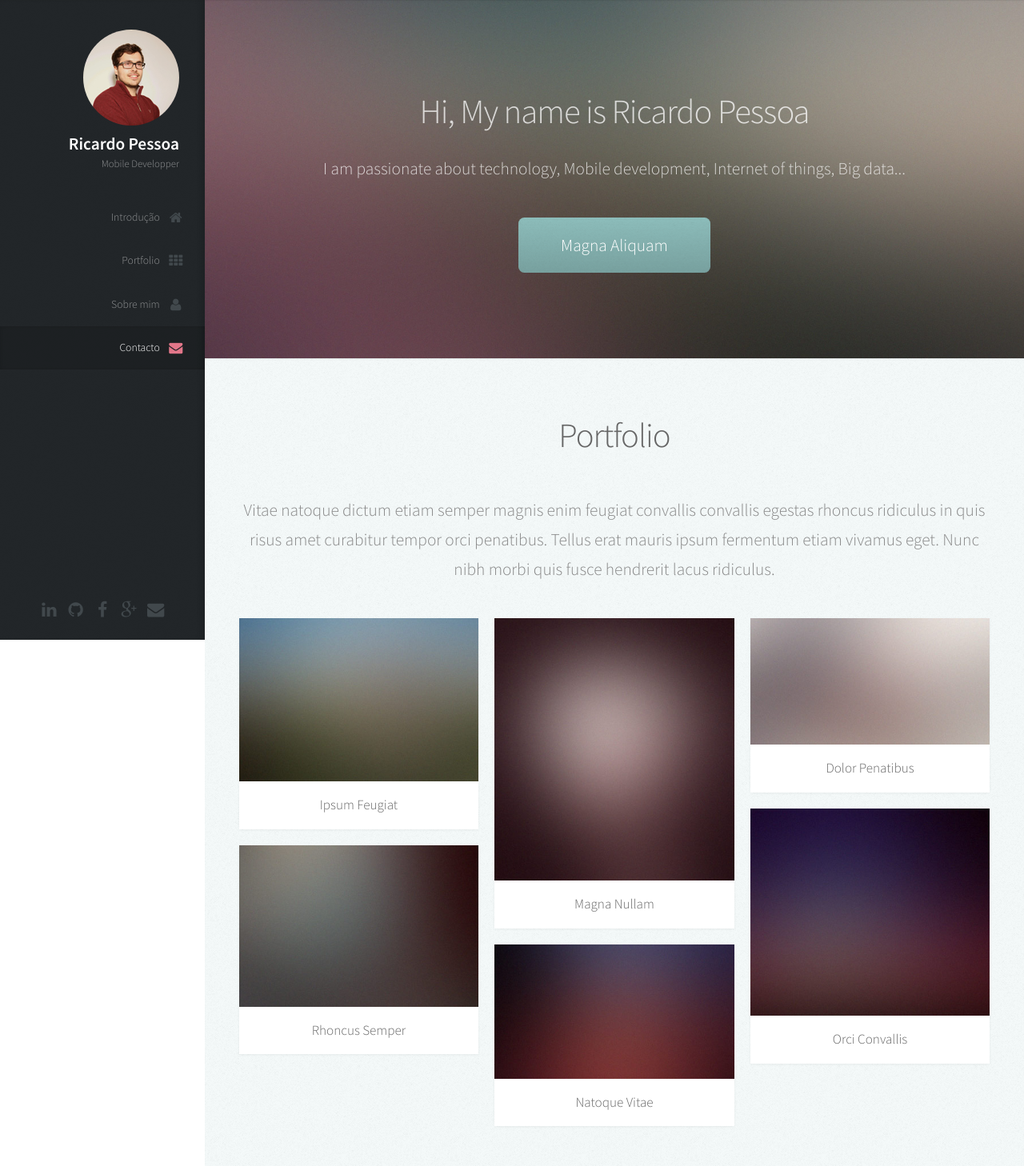
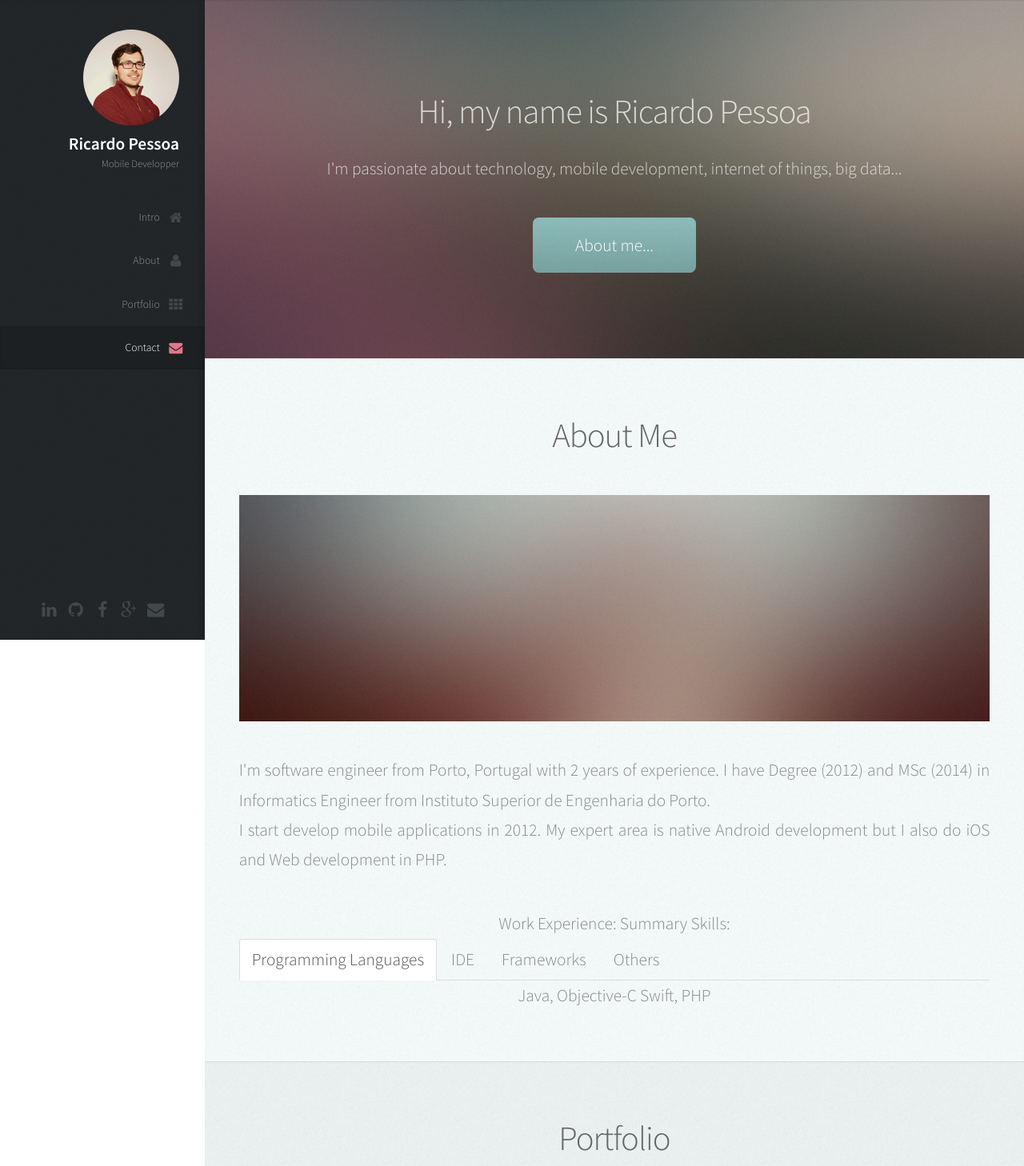
Before and after one commit to ricpessoa/ricpessoa.github.io, a plain HTML site: page index.html in a window 1280 px wide. Shown: the top 1458 px of the page at 80% size. Drawn offline with nearby package versions, Linux system fonts and the light colour scheme.

Commit message:
add some text

```diff
--- a/index.html
+++ b/index.html
@@ -2,7 +2,7 @@
 
 <html>
 	<head>
-		<title>Prologue by HTML5 UP</title>
+		<title>Ricardo Pessoa</title>
 		<meta charset="utf-8" />
 		<meta name="viewport" content="width=device-width, initial-scale=1" />
 		<link rel="stylesheet" href="https://maxcdn.bootstrapcdn.com/bootstrap/3.3.5/css/bootstrap.min.css">
@@ -29,9 +29,7 @@
 
 					<!-- Nav -->
 						<nav id="nav">
-							<!--
-
-								Prologue's nav expects links in one of two formats:
+							<!--This model nav expects links in one of two formats:
 
 								1. Hash link (scrolls to a different section within the page)
 
@@ -43,10 +41,27 @@
 
 							-->
 							<ul>
-								<li><a href="#top" id="top-link" class="skel-layers-ignoreHref"><span class="icon fa-home">Introdução</span></a></li>
-								<li><a href="#portfolio" id="portfolio-link" class="skel-layers-ignoreHref"><span class="icon fa-th">Portfolio</span></a></li>
-								<li><a href="#about" id="about-link" class="skel-layers-ignoreHref"><span class="icon fa-user">Sobre mim</span></a></li>
-								<li><a href="#contact" id="contact-link" class="skel-layers-ignoreHref"><span class="icon fa-envelope">Contacto</span></a></li>
+								<li>
+									<a href="#top" id="top-link" class="skel-layers-ignoreHref">
+										<span class="icon fa-home">Intro</span>
+
+									</a>
+								</li>
+								<li>
+									<a href="#about" id="about-link" class="skel-layers-ignoreHref">
+										<span class="icon fa-user">About</span>
+									</a>
+								</li>
+								<li>
+									<a href="#portfolio" id="portfolio-link" class="skel-layers-ignoreHref">
+										<span class="icon fa-th">Portfolio</span>
+									</a>
+								</li>
+								<li>
+									<a href="#contact" id="contact-link" class="skel-layers-ignoreHref">
+										<span class="icon fa-envelope">Contact</span>
+									</a>
+								</li>
 							</ul>
 						</nav>
 
@@ -75,24 +90,58 @@
 						<div class="container">
 
 							<header>
-								<h2 class="alt">Hi, My name is Ricardo Pessoa</h2>
-
-								<p>I am passionate about technology, Mobile development, Internet of things, Big data...</p>
-								<!-- <h2 class="alt">Hi! I'm <strong>Prologue</strong>, a <a href="http://html5up.net/license">free</a> responsive<br />
-								site template designed by <a href="http://html5up.net">HTML5 UP</a>.</h2>
-								<p>Ligula scelerisque justo sem accumsan diam quis<br />
-								vitae natoque dictum sollicitudin elementum.</p> -->
+								<h2 class="alt">Hi, my name is Ricardo Pessoa</h2>
+								<p>I'm passionate about technology, mobile development, internet of things, big data...</p>
 							</header>
 
 							<footer>
-								<a href="#portfolio" class="button scrolly">Magna Aliquam</a>
+								<a href="#about" class="button scrolly">About me...</a>
 							</footer>
 
 						</div>
 					</section>
 
+				<!-- About Me -->
+					<section id="about" class="two">
+						<div class="container">
+
+							<header>
+								<h2>About Me</h2>
+							</header>
+
+							<a href="#" class="image featured"><img src="images/pic08.jpg" alt="" /></a>
+
+						 	<p class="text-justify">I'm software engineer from Porto, Portugal with 2 years of experience. I have Degree (2012) and MSc (2014) in Informatics Engineer from Instituto Superior de Engenharia do Porto.
+
+						 	<br>I start develop mobile applications in 2012. My expert area is native Android development but I also do iOS and Web development in PHP.</p>
+
+						 	Work Experience:
+
+						 	Summary Skills:
+
+	<div>
+		<!-- Nav tabs -->
+		<ul class="nav nav-tabs" role="tablist">
+			<li role="presentation" class="active"><a href="#home" aria-controls="home" role="tab" data-toggle="tab">Programming Languages</a></li>
+			<li role="presentation"><a href="#profile" aria-controls="profile" role="tab" data-toggle="tab">IDE</a></li>
+			<li role="presentation"><a href="#messages" aria-controls="messages" role="tab" data-toggle="tab">Frameworks</a></li>
+			<li role="presentation"><a href="#settings" aria-controls="settings" role="tab" data-toggle="tab">Others</a></li>
+		</ul>
+
+		<!-- Tab panes -->
+		<div class="tab-content">
+			<div role="tabpanel" class="tab-pane active" id="home">Java, Objective-C Swift, PHP</div>
+			<div role="tabpanel" class="tab-pane" id="profile">Android Studio, Xcode, Sublime Text 2</div>
+			<div role="tabpanel" class="tab-pane" id="messages">JQuery, PHP Slim Framework</div>
+			<div role="tabpanel" class="tab-pane" id="settings">Photoshop, Photography</div>
+		</div>
+	</div>
+						</div>
+					</section>
+
+
 				<!-- Portfolio -->
-					<section id="portfolio" class="two">
+					<section id="portfolio" class="three">
 						<div class="container">
 
 							<header>
@@ -152,25 +201,6 @@
 						</div>
 					</section>
 
-				<!-- About Me -->
-					<section id="about" class="three">
-						<div class="container">
-
-							<header>
-								<h2>About Me</h2>
-							</header>
-
-							<a href="#" class="image featured"><img src="images/pic08.jpg" alt="" /></a>
-
-							<!-- <p>Tincidunt eu elit diam magnis pretium accumsan etiam id urna. Ridiculus
-							ultricies curae quis et rhoncus velit. Lobortis elementum aliquet nec vitae
-							laoreet eget cubilia quam non etiam odio tincidunt montes. Elementum sem
-							parturient nulla quam placerat viverra mauris non cum elit tempus ullamcorper
-							dolor. Libero rutrum ut lacinia donec curae mus vel quisque sociis nec
-							ornare iaculis.</p> -->
-
-						</div>
-					</section>
 
 				<!-- Contact -->
 					<section id="contact" class="four">
```
